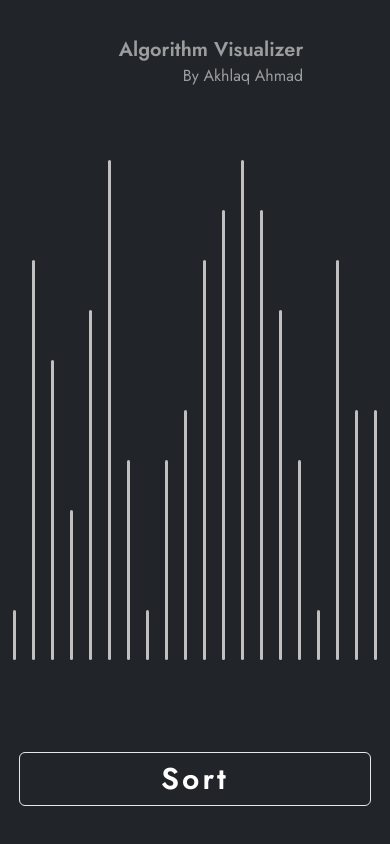
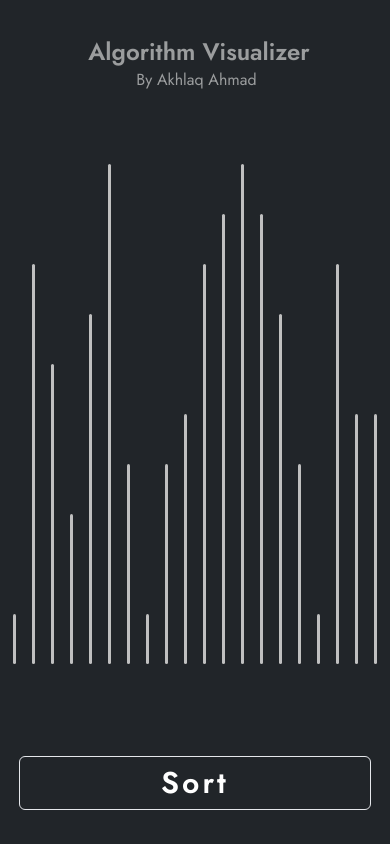
Before and after one commit to imakhlaq/algorithm-visualizer, a React (Vite) app: page / in a window 390 px wide. Built offline with nearby package versions, Linux system fonts and the light colour scheme.

Commit message:
UI updates

```diff
--- a/src/components/Header.tsx
+++ b/src/components/Header.tsx
@@ -58,12 +58,12 @@ const Header = () => {
   };
 
   return (
-    <header className="flex flex-col lg:flex-row justify-around mt-9 items-center md:gap-10">
+    <header className="flex flex-col lg:flex-row lg:justify-around mt-9 items-center md:gap-10">
       <div className="relative">
-        <h1 className="lg:text-4xl md:text-2xl text-xl ml-8 font-semibold max-w-full">
+        <h1 className="xl:text-3xl lg:text-2xl md:text-2xl text-2xl ml-2 lg:ml-8 font-semibold max-w-full">
           Algorithm Visualizer
         </h1>
-        <p className="absolute left-24 lg:left-56">By Akhlaq Ahmad</p>
+        <p className="absolute left-14 lg:left-50">By Akhlaq Ahmad</p>
       </div>
       <div className="space-x-8 justify-around items-center md:flex md:p-2 text-lg font-semibold hidden lg:flex">
         <button
@@ -105,7 +105,7 @@ const Header = () => {
           <button
             disabled={ctx.sortStatus}
             onClick={ShowAlgoLists}
-            className={`py-2 rounded-md text-white hover:bg-white hover:border-black hover:text-black hover:shadow-xl hover:-translate-y-2 transition-all font-semibold tracking-widest flex gap-3 justify-center items-center ${
+            className={`py-2 rounded-md text-white hover:bg-white hover:border-black hover:text-black hover:shadow-xl hover:-translate-y-2 transition-all font-semibold tracking-widest flex gap-3 justify-center items-center w-52 ${
               ctx.sortStatus && "cursor-wait hover:translate-y-0"
             }`}
           >
--- a/src/components/SortingBtn.tsx
+++ b/src/components/SortingBtn.tsx
@@ -48,7 +48,7 @@ const SortingBtn = () => {
       <button
         disabled={ctx.sortStatus}
         className={` bg-[#212529] border w-full p-2 text-3xl rounded-md text-white hover:bg-white hover:border-black hover:text-black hover:shadow-xl hover:-translate-y-2 transition-all font-semibold tracking-widest ${
-          ctx.sortStatus && "cursor-wait hover:translate-x-0"
+          ctx.sortStatus && "cursor-wait hover:translate-y-0"
         }`}
         onClick={clickHandler}
       >
--- a/tailwind.config.cjs
+++ b/tailwind.config.cjs
@@ -2,6 +2,12 @@
 module.exports = {
   content: ["./index.html", "./src/**/*.{js,ts,jsx,tsx}"],
   theme: {
+    screens: {
+      sm: "480px",
+      md: "768px",
+      lg: "976px",
+      xl: "1440pxx",
+    },
     extend: {
       fontFamily: {
         sans: ["Jost", "sans-serif"],
```
